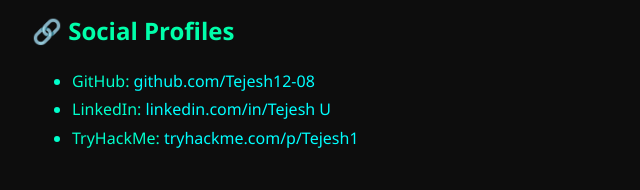
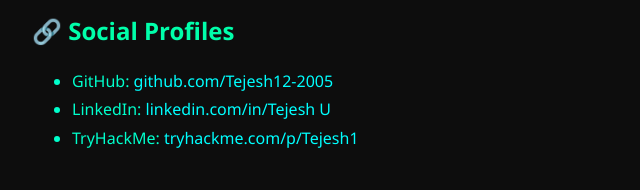
Before and after one commit to Tejesh12-2005/PORTFOLIO, a plain HTML site: page contact.html in a window 1280 px wide. Shown: the part 241-431 px from the top of the page, 158-798 px from the left. Drawn offline with Linux system fonts and the light colour scheme.

Commit message:
contact commit

```diff
--- a/contact.html
+++ b/contact.html
@@ -19,7 +19,7 @@
 
       <h2 style="color: #00ffaa;">🔗 Social Profiles</h2>
       <ul style="line-height: 1.8;">
-        <li>GitHub: <a href="https://github.com/Tejesh12-08" style="color: #00ffff; text-decoration: none;">github.com/Tejesh12-08</a></li>
+        <li>GitHub: <a href="https://github.com/Tejesh12-2005" style="color: #00ffff; text-decoration: none;">github.com/Tejesh12-2005</a></li>
         <li>LinkedIn: <a href="https://www.linkedin.com/in/tejesh-u-12080717vba/" style="color: #00ffff; text-decoration: none;">linkedin.com/in/Tejesh U</a></li>
         <li>TryHackMe: <a href="https://tryhackme.com/p/Tejesh1" style="color: #00ffff; text-decoration: none;">tryhackme.com/p/Tejesh1</a></li>
       </ul>
```
